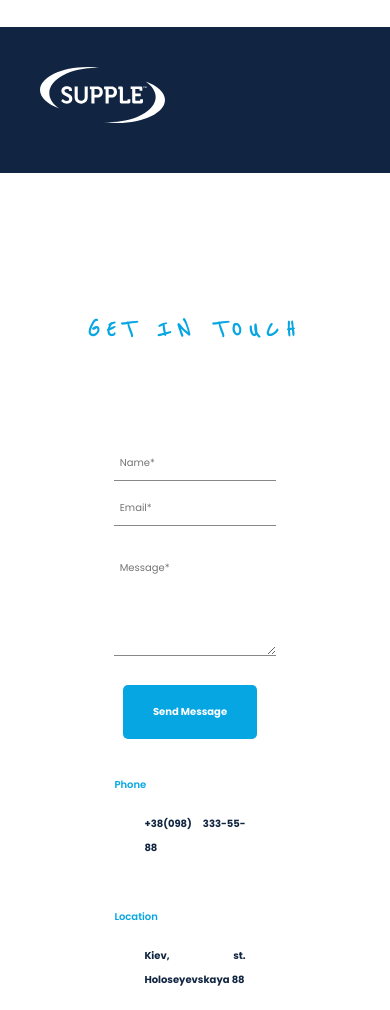
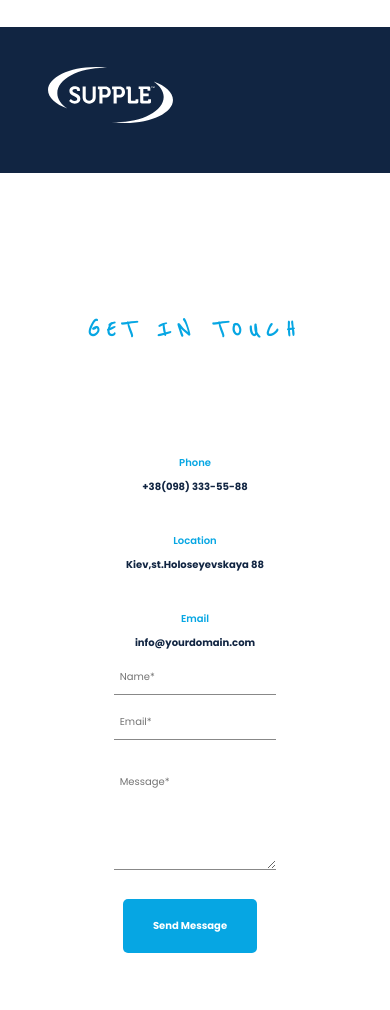
Before and after one commit to basmasalim/Travel-Landing-Page, a plain HTML site: page index.html in a window 390 px wide. Shown: the part 6599-7609 px from the top of the page. Drawn offline with nearby package versions, Linux system fonts and the light colour scheme.

Commit message:
Update contact section layout and styling for improved responsiveness

```diff
--- a/css/style.css
+++ b/css/style.css
@@ -471,6 +471,7 @@ textarea:focus,
 #contact ul li a{
   background-color: transparent;
     color: var(--second-color);
+    padding: 0%;
 
 }
 #contact ul li a:hover{
@@ -536,6 +537,12 @@ textarea:focus,
   #blog{
     margin-top: 90px;
   }
+  #contact .list{
+    order: -1;
+  }
+  #contact ul li {
+  text-align: center !important;
+}
 }
 @media (max-width: 575.98px) {
   html {
--- a/index.html
+++ b/index.html
@@ -1121,7 +1121,7 @@
       </section>
       <!-- ====================> TESTIMONIALS -->
       <section id="clients">
-        <div class="container">
+        <div class="container-fluid">
           <div class="main-title">
             <div class="title">
               <h2>TESTIMONIALS</h2>
@@ -1212,7 +1212,7 @@
       </section>
       <!-- !====================> company -->
       <section id="company" class="position-relative second-color-bg mt-5">
-        <div class="black-area">
+        <div class="black-area container-fluid">
           <div
             class="owl-carousel owl-theme text-center m-auto ms-lg-5"
             id="carousel3"
@@ -1251,7 +1251,7 @@
         id="contact"
         class="text-center position-relative section-padding"
       >
-        <div class="container overflow-hidden">
+        <div class="container-fluid overflow-hidden">
           <div class="main-title text-white">
             <div class="title">
               <h3 class="position-absolute z-3">GET IN TOUCH</h3>
@@ -1261,8 +1261,8 @@
               Lorem ipsum dolor sit amet, consectetur adipisicing elit.
             </p>
           </div>
-          <div class="row py-5 g-5">
-            <div class="col-md-6">
+          <div class="row py-5">
+            <div class="col-md-6 form">
               <form>
                 <input
                   type="text"
@@ -1290,9 +1290,9 @@
                 </div>
               </form>
             </div>
-            <div class="col-md-6">
-              <div class="contact-info w-75 m-auto">
-                <ul class="list-unstyled">
+            <div class="col-md-6 list" >
+              <div class="contact-info">
+                <ul class="list-unstyled ">
                   <li>
                     <span class="main-color fw-semibold">Phone</span> <br />
                     <a
@@ -1304,7 +1304,7 @@
                   <li class="my-5">
                     <span class="main-color fw-semibold">Location</span> <br />
                     <a href="#" target="_blank" class="text-decoration-none">
-                      Kiev, st. Holoseyevskaya 88</a
+                      Kiev,st.Holoseyevskaya 88</a
                     >
                   </li>
                   <li>
```
